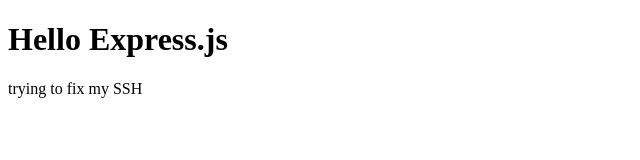
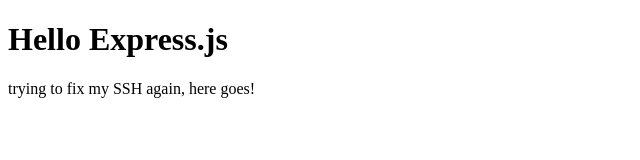
Before and after one commit to patchvp/web-server, a website: page public/index.html in a window 1280 px wide. Shown: the whole page, without its empty margins (0-640 px from the left). Drawn offline with Linux system fonts and the light colour scheme.

Commit message:
still working on my SSH

```diff
--- a/public/index.html
+++ b/public/index.html
@@ -8,7 +8,7 @@
 	</head>
 	<body>
 		<h1>Hello Express.js</h1>
-			<p>trying to fix my SSH</p>
+			<p>trying to fix my SSH again, here goes!</p>
 
 
 
```
